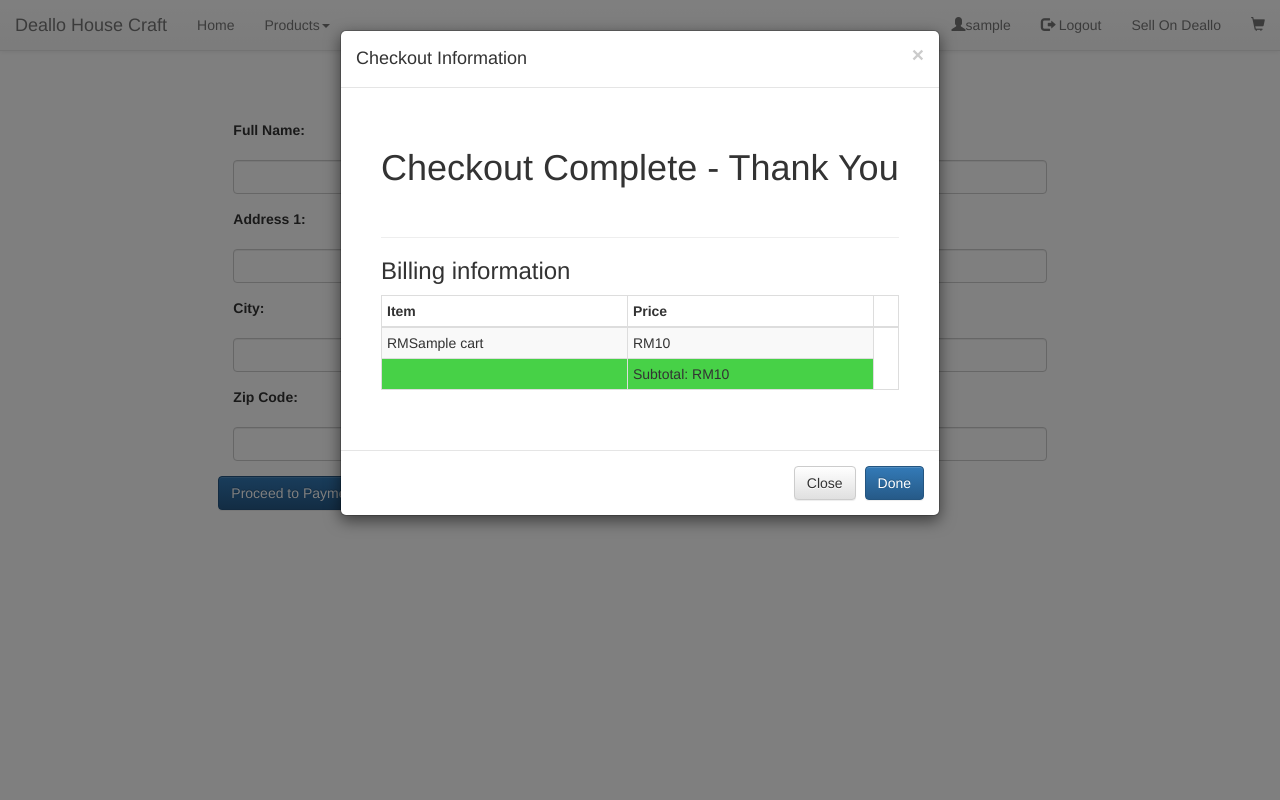
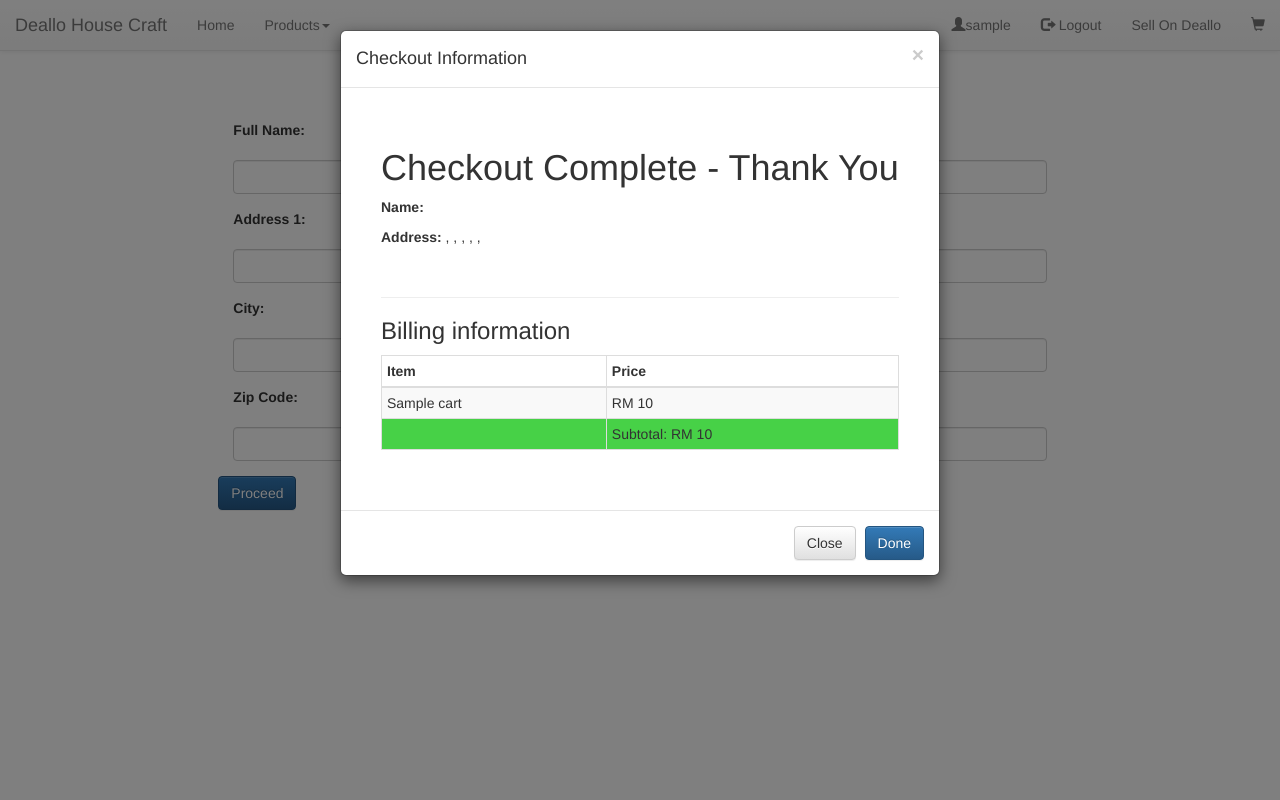
Before and after one commit to WilloneLim/TeamDP2, a PHP site: page /checkout.php in a window 1280 px wide, after a click on "Proceed". Run offline with PHP 8.4, Linux system fonts and the light colour scheme; the visitor is signed in with stand-in values (Sample User, id 1); tables that the repository leaves empty or names only in its code hold one stand-in row (values such as "Sample post").

Commit message:
Just minor improvements on the checkout page

```diff
--- a/DP2 - Project/checkout.php
+++ b/DP2 - Project/checkout.php
@@ -29,7 +29,7 @@
         <div class="col-md-2"></div>
 
         <div class="col-md-8">
-        <form name="checkoutForm" method="post" data-ng-submit="submitForm(checkoutForm.$valid)" id="checkout-form" novalidate>
+        <form name="checkoutForm" method="post"   id="checkout-form" novalidate>
                 <div class="form-group col-md-6" ng-class="{'has-error' : checkoutForm.full_name.$invalid && !checkoutForm.full_name.$pristine } ">
                     <label for="full_name">Full Name:</label>
                     <input class="form-control" id="full_name" name="full_name" type="text" data-ng-model="user.full_name" required>
@@ -66,38 +66,24 @@
                 </div>
 
 
-                <input type="submit" name="payment" class="btn btn-primary" value="Proceed to Payment" data-toggle="modal" data-target="#checkoutModal">
+            <button type="button" class="btn btn-primary" onclick="retrieve()" data-toggle="modal" data-target="#checkoutModal">Proceed</button>
 
         </form>
+
 
              <div class="modal fade" id="checkoutModal" tabindex="-1" role="dialog" aria-labelledby="checkoutModal" >
                     <div class="modal-dialog" role="document">
                         <div class="modal-content">
+                            <form name="checkmodal" method="post">
                             <div class="modal-header">
                                 <button type="button" class="close" data-dismiss="modal" aria-label="Close"><span aria-hidden="true">&times;</span></button>
                                 <h4 class="modal-title" id="checkoutModalLabel">Checkout Information</h4>
                             </div>
                             <div class="modal-body">
+                                <h1>Checkout Complete - Thank You</h1>
+                                <p id="billname"></p>
+                                <p id="homeinfo"></p>
 
-                                <?php
-
-                                if(isset($_POST['payment']))
-                                {
-                                    $clientName = $_POST['full_name'];
-                                    $clientAdd1 = $_POST['address'];
-                                    $clientAdd2 = $_POST['address2'];
-                                    $city = $_POST['city'];
-                                    $state = $_POST['state'];
-                                    $zip = $_POST['zip_code'];
-                                    $country = $_POST['country'];
-                                }
-
-
-                                ?>
-
-
-
-                                <h1>Checkout Complete - Thank You</h1>
                                 <br /><hr />
                                 <h3>Billing information</h3>
 
@@ -105,7 +91,7 @@
                                    <thead>
                                        <th>Item</th>
                                        <th>Price</th>
-                                       <th colspan="3"></th>
+
 
                                    </thead>
                                    <tbody>
@@ -129,12 +115,12 @@
                                            $itemName = $cartrow['item_name'];
                                            $itemPrice = $cartrow['item_price'];
 
-                                           echo "<tr><td> RM" .$itemName. "</td>";
-                                           echo "<td> RM" .$itemPrice. "</td></tr>";
+                                           echo "<tr><td>" .$itemName. "</td>";
+                                           echo "<td> RM " .$itemPrice. "</td></tr>";
 
                                        }
 
-                                           echo "<tr id='sub'><td></td><td>Subtotal: RM".$sum."</tr>";
+                                           echo "<tr id='sub'><td></td><td>Subtotal: RM ".$sum."</tr>";
 
 
                                        }
@@ -144,8 +130,9 @@
                             </div>
                             <div class="modal-footer">
                                 <button type="button" class="btn btn-default" data-dismiss="modal">Close</button>
-                                <button type="button" class="btn btn-primary">Done</button>
+                                <input type="submit" name="checkdone" class="btn btn-primary" value="Done">
                             </div>
+                                </form>
                         </div>
                     </div>
 
--- a/DP2 - Project/js/app.js
+++ b/DP2 - Project/js/app.js
@@ -37,3 +37,24 @@ validationApp.controller('mainController', function($scope){
     };
 
 });
+
+function retrieve()
+{
+    var name = document.getElementById("full_name").value;
+
+    var addr = document.getElementById("address").value;
+
+    var addr2 = document.getElementById("address2").value;
+
+    var city = document.getElementById("city").value;
+
+    var state = document.getElementById("state").value;
+
+    var zip = document.getElementById("zip_code").value;
+
+    var country = document.getElementById("country").value;
+
+    document.getElementById("billname").innerHTML = "<strong>Name: </strong>" + name;
+
+    document.getElementById("homeinfo").innerHTML = "<strong>Address: </strong>" + addr + " ," + addr2 + " ," + zip + " ," + city + " ," + state + " ," + country;
+}
```
Also changed, not shown: DP2 - Project/include/clearcart.php (added, +11 -0 lines).
